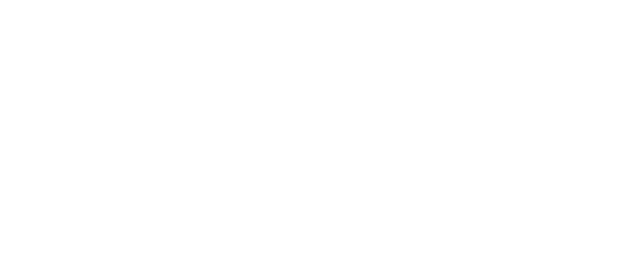
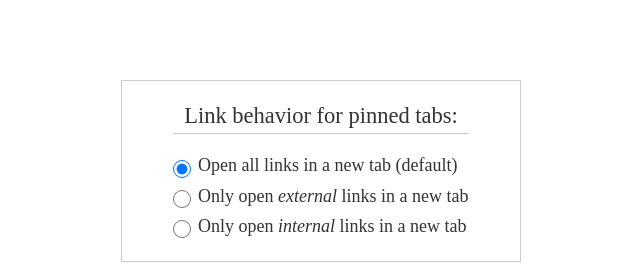
Before and after one commit to goodguyry/pinned-out, a browser extension: page src/options/index.html in a window 1280 px wide. Shown: the whole page, without its empty margins (319-959 px from the left). Drawn offline with Linux system fonts and the light colour scheme.

Commit message:
Added form for link behavior and set up save/restore

```diff
--- a/src/options/index.html
+++ b/src/options/index.html
@@ -1,9 +1,31 @@
 <!DOCTYPE html>
 <html>
+
 <head>
-	<title></title>
+  <title>Options</title>
+  <link rel="stylesheet" type="text/css" href="options.css">
 </head>
+
 <body>
+
+  <form id="behavior" action="" method="post">
+    <fieldset>
+    <legend>Link behavior for pinned tabs:</legend>
+      <label for="default">
+        <input id="default" name="behavior" type="radio" value="default"/>
+        Open all links in a new tab (default)
+      </label>
+      <label for="external">
+        <input id="external" name="behavior" type="radio" value="external-only"/>
+        Only open <span>external</span> links in a new tab
+      </label>
+      <label for="internal">
+        <input id="internal" name="behavior" type="radio" value="internal-only"/>
+        Only open <span>internal</span> links in a new tab
+      </label>
+    </fieldset>
+  </form>
+  <script src="options.js"></script>
 
 </body>
 </html>
--- /dev/null
+++ b/src/options/options.css
@@ -0,0 +1,109 @@
+/* http://meyerweb.com/eric/tools/css/reset/
+   v2.0 | 20110126
+   License: none (public domain)
+*/
+
+html, body, div, span, applet, object, iframe,
+h1, h2, h3, h4, h5, h6, p, blockquote, pre,
+a, abbr, acronym, address, big, cite, code,
+del, dfn, em, img, ins, kbd, q, s, samp,
+small, strike, strong, sub, sup, tt, var,
+b, u, i, center,
+dl, dt, dd, ol, ul, li,
+fieldset, form, label, legend,
+table, caption, tbody, tfoot, thead, tr, th, td,
+article, aside, canvas, details, embed,
+figure, figcaption, footer, header, hgroup,
+menu, nav, output, ruby, section, summary,
+time, mark, audio, video {
+  margin: 0;
+  padding: 0;
+  border: 0;
+  font-size: 100%;
+  font: inherit;
+  vertical-align: baseline;
+}
+
+/* HTML5 display-role reset for older browsers */
+article, aside, details, figcaption, figure,
+footer, header, hgroup, menu, nav, section {
+  display: block;
+}
+
+body {
+  line-height: 1;
+}
+
+ol, ul {
+  list-style: none;
+}
+
+blockquote, q {
+  quotes: none;
+}
+
+blockquote:before, blockquote:after,
+q:before, q:after {
+  content: '';
+  content: none;
+}
+
+table {
+  border-collapse: collapse;
+  border-spacing: 0;
+}
+
+*,
+*:before,
+*:after {
+  -moz-box-sizing: border-box;
+  box-sizing: border-box;
+}
+
+/* End reset */
+
+body {
+  font-size: large;
+  font-family: serif;
+  color: #333;
+}
+
+form {
+  width: 400px;
+  padding: 1em;
+  margin: 10vh auto 0 auto;
+  border: 1px solid #ccc;
+}
+
+fieldset {
+  display: block;
+  margin: 0 auto;
+  width: 325px;
+  padding-top: 1em;
+}
+
+legend {
+  font-size: 1.25em;
+  text-align: center;
+  margin: 0;
+  padding: 0.25em 0.5em;
+  border-bottom: 1px solid #ccc;
+}
+
+label {
+  display: block;
+  padding: 0.25em 0.5em;
+  cursor: pointer;
+}
+
+label span {
+  font-style: italic;
+}
+
+input[type="radio"] {
+  font-size: inherit;
+  cursor: pointer;
+  height: 1em;
+  width: 1em;
+  vertical-align: middle;
+}
--- /dev/null
+++ b/src/options/options.js
@@ -0,0 +1,30 @@
+/**
+ * Retrieve the stored value
+ * Restore the saved state by matching the radio button's value to the stored value
+ * If nothing is saved, or the saved state is somehow incompatible, 'default' is stored
+ */
+var storedBehavior = localStorage.getItem('behavior');
+var radios = document.getElementsByName('behavior');
+switch (storedBehavior) {
+  case radios[1].value:
+    radios[1].checked = true;
+    break;
+  case radios[2].value:
+    radios[2].checked = true;
+    break;
+  default:
+    radios[0].checked = true;
+    localStorage.setItem('behavior', 'default');
+    break;
+}
+
+/**
+ * Save the clicked radio button's value to localStorage
+ */
+document.getElementById('behavior').addEventListener('click',
+  function(e) {
+    if (e && e.target.nodeName === 'INPUT') {
+      localStorage.setItem('behavior', e.target.value);
+    }
+  }, false
+);
```
